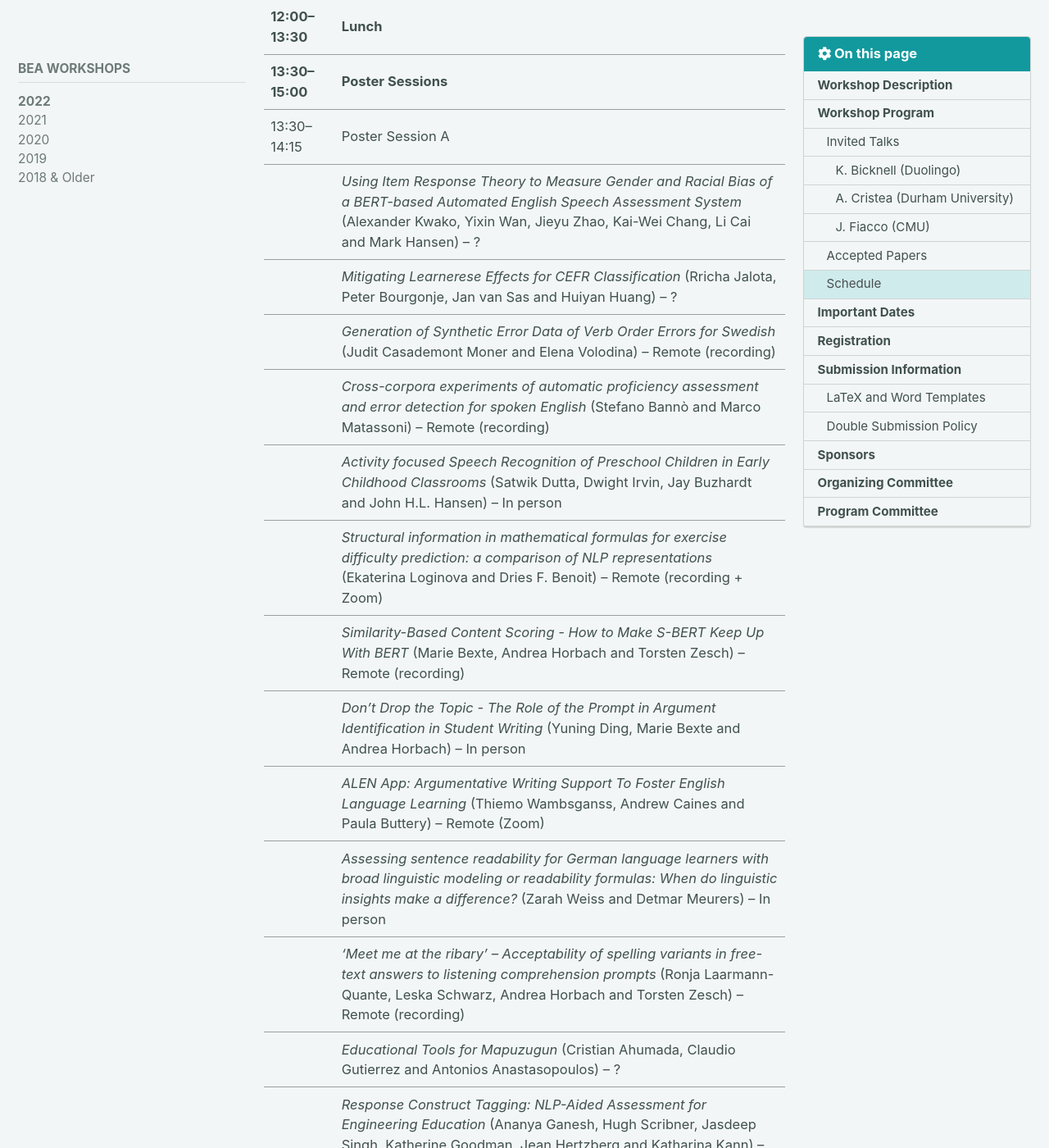
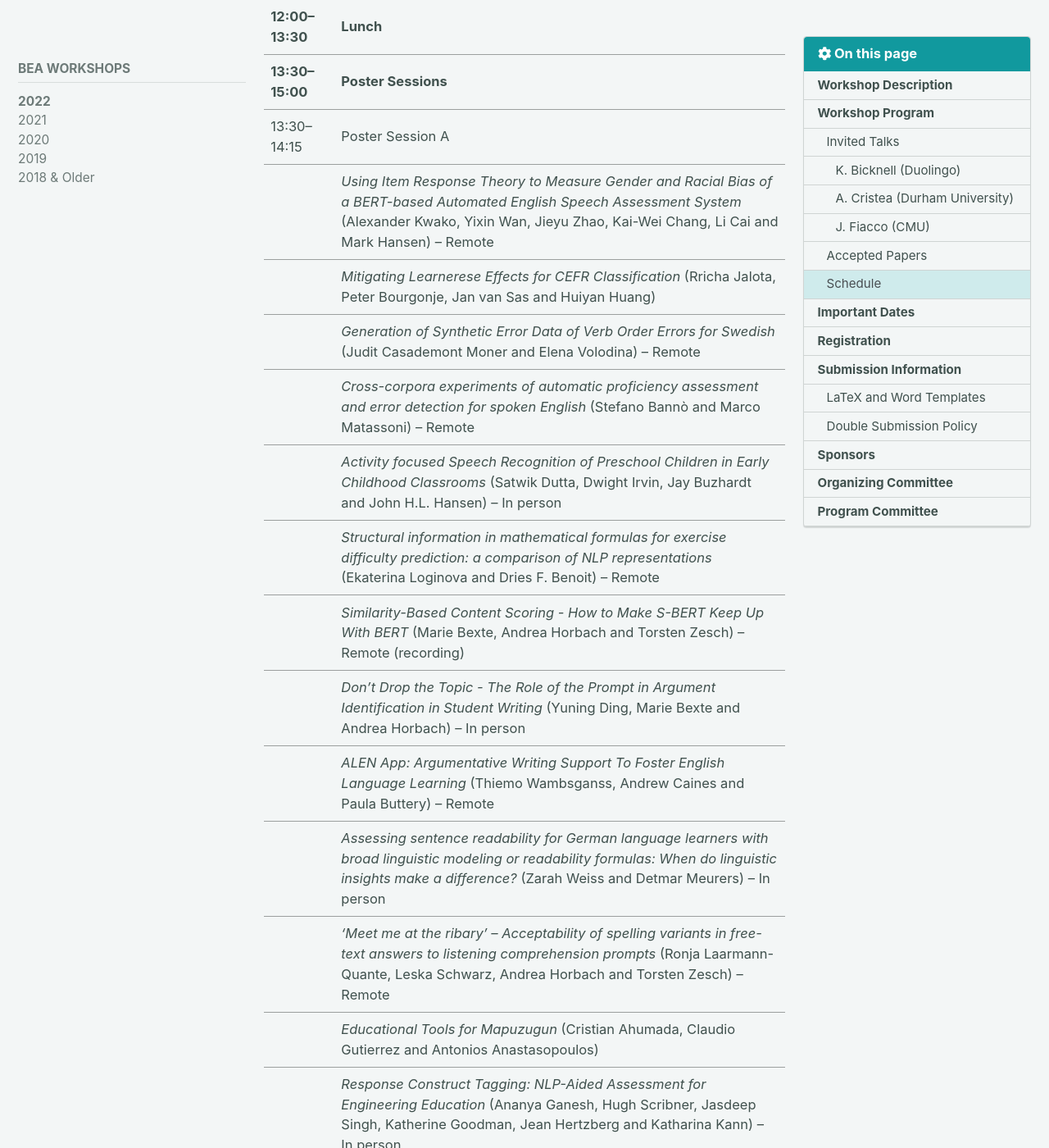
Before and after one commit to sigedu-org/website, a Jekyll site: the page built from _pages/bea/bea17.md, in a window 1280 px wide and 1400 px high, scrolled down 10316 px. Shown: the whole window at 82% size. Built offline with Jekyll 4.4.1, drawn with Linux system fonts in a browser that asks for light colours; cached includes are drawn as plain includes; nearby versions of some CDN libraries; some of the changed text lies outside the part shown.

Commit message:
Update bea17.md

```diff
--- a/_pages/bea/bea17.md
+++ b/_pages/bea/bea17.md
@@ -183,32 +183,32 @@ We received 66 submissions and accepted 31 papers (acceptance rate: 47%).
 | **12:00–13:30** | **Lunch** |
 | **13:30–15:00** | **Poster Sessions** |
 | 13:30–14:15 | Poster Session A |
-| |	*Using Item Response Theory to Measure Gender and Racial Bias of a BERT-based Automated English Speech Assessment System* (Alexander Kwako, Yixin Wan, Jieyu Zhao, Kai-Wei Chang, Li Cai and Mark Hansen) – ?
-| | *Mitigating Learnerese Effects for CEFR Classification* (Rricha Jalota, Peter Bourgonje, Jan van Sas and Huiyan Huang) – ? |
-| | *Generation of Synthetic Error Data of Verb Order Errors for Swedish* (Judit Casademont Moner and Elena Volodina) – Remote (recording) |
-| | *Cross-corpora experiments of automatic proficiency assessment and error detection for spoken English* (Stefano Bannò and Marco Matassoni) – Remote (recording) |
+| |	*Using Item Response Theory to Measure Gender and Racial Bias of a BERT-based Automated English Speech Assessment System* (Alexander Kwako, Yixin Wan, Jieyu Zhao, Kai-Wei Chang, Li Cai and Mark Hansen) – Remote |
+| | *Mitigating Learnerese Effects for CEFR Classification* (Rricha Jalota, Peter Bourgonje, Jan van Sas and Huiyan Huang) |
+| | *Generation of Synthetic Error Data of Verb Order Errors for Swedish* (Judit Casademont Moner and Elena Volodina) – Remote |
+| | *Cross-corpora experiments of automatic proficiency assessment and error detection for spoken English* (Stefano Bannò and Marco Matassoni) – Remote |
 | | *Activity focused Speech Recognition of Preschool Children in Early Childhood Classrooms* (Satwik Dutta, Dwight Irvin, Jay Buzhardt and John H.L. Hansen) – In person |
-| | *Structural information in mathematical formulas for exercise difficulty prediction: a comparison of NLP representations* (Ekaterina Loginova and Dries F. Benoit) – Remote (recording + Zoom) |
+| | *Structural information in mathematical formulas for exercise difficulty prediction: a comparison of NLP representations* (Ekaterina Loginova and Dries F. Benoit) – Remote |
 | | *Similarity-Based Content Scoring - How to Make S-BERT Keep Up With BERT* (Marie Bexte, Andrea Horbach and Torsten Zesch) – Remote (recording) |
 | | *Don’t Drop the Topic - The Role of the Prompt in Argument Identification in Student Writing* (Yuning Ding, Marie Bexte and Andrea Horbach) – In person |
-| | *ALEN App: Argumentative Writing Support To Foster English Language Learning* (Thiemo Wambsganss, Andrew Caines and Paula Buttery) – Remote (Zoom) |
+| | *ALEN App: Argumentative Writing Support To Foster English Language Learning* (Thiemo Wambsganss, Andrew Caines and Paula Buttery) – Remote |
 | | *Assessing sentence readability for German language learners with broad linguistic modeling or readability formulas: When do linguistic insights make a difference?* (Zarah Weiss and Detmar Meurers) – In person |
-| | *‘Meet me at the ribary’ – Acceptability of spelling variants in free-text answers to listening comprehension prompts* (Ronja Laarmann-Quante, Leska Schwarz, Andrea Horbach and Torsten Zesch) – Remote (recording) |
-| | *Educational Tools for Mapuzugun* (Cristian Ahumada, Claudio Gutierrez and Antonios Anastasopoulos) – ? |
+| | *‘Meet me at the ribary’ – Acceptability of spelling variants in free-text answers to listening comprehension prompts* (Ronja Laarmann-Quante, Leska Schwarz, Andrea Horbach and Torsten Zesch) – Remote |
+| | *Educational Tools for Mapuzugun* (Cristian Ahumada, Claudio Gutierrez and Antonios Anastasopoulos) |
 | | *Response Construct Tagging: NLP-Aided Assessment for Engineering Education* (Ananya Ganesh, Hugh Scribner, Jasdeep Singh, Katherine Goodman, Jean Hertzberg and Katharina Kann) – In person |
 | | *Incremental Disfluency Detection for Spoken Learner English* (Lucy Skidmore and Roger Moore) – In person |
 | 14:15–15:00 | Poster Session B |
 | | *Automatic scoring of short answers using justification cues estimated by BERT* (Shunya Takano and Osamu Ichikawa) – Remote (recording) |
-| | *A Baseline Readability Model for Cebuano* (Joseph Marvin Imperial, Lloyd Lois Antonie Reyes, Michael Antonio Ibanez, Ranz Sapinit and Mohammed Hussien) – Remote (recording + Zoom) |
+| | *A Baseline Readability Model for Cebuano* (Joseph Marvin Imperial, Lloyd Lois Antonie Reyes, Michael Antonio Ibanez, Ranz Sapinit and Mohammed Hussien) – Remote |
 | | *A Dependency Treebank of Spoken Second Language English* (Kristopher Kyle, Masaki Eguchi, Aaron Miller and Theodore Sither) – In person |
-| | *Starting from "Zero'': An Incremental Zero-shot Learning Approach for Assessing Peer Feedback Comments* (Qinjin Jia, Yupeng Cao and Edward F. Gehringer) – Remote (recording) |
+| | *Starting from "Zero'': An Incremental Zero-shot Learning Approach for Assessing Peer Feedback Comments* (Qinjin Jia, Yupeng Cao and Edward F. Gehringer) – Remote |
 | | *Automatic True/False Question Generation for Educational Purpose* (Bowei Zou, Pengfei Li, Liangming Pan and Ai Ti Aw) – Remote (recording) |
-| | *Fine-tuning Transformers with Additional Context to Classify Discursive Moves in Mathematics Classrooms* (Abhijit Suresh, Jennifer Jacobs, Margaret Perkoff, James H. Martin and Tamara Sumner) – ? |
+| | *Fine-tuning Transformers with Additional Context to Classify Discursive Moves in Mathematics Classrooms* (Abhijit Suresh, Jennifer Jacobs, Margaret Perkoff, James H. Martin and Tamara Sumner) |
 | | *Parametrizable exercise generation from authentic texts: Effectively targeting the language means on the curriculum* (Tanja Heck and Detmar Meurers) – In person |
 | | *Selecting Context Clozes for Lightweight Reading Compliance* (Greg Keim and Michael Littman) – In person |
 | | *An Evaluation of Binary Comparative Lexical Complexity Models* (Kai North, Marcos Zampieri and Matthew Shardlow) – Remote (recording + Zoom) |
-| | *Toward Automatic Discourse Parsing of Student Writing Motivated by Neural Interpretation* (James Fiacco, Shiyan Jiang, David Adamson and Carolyn Rosé) – ? |
-| | *Computationally Identifying Funneling and Focusing Questions in Classroom Discourse* (Sterling Alic, Dorottya Demszky, Zid Mancenido, Jing Liu, Heather Hill and Dan Jurafsky) – ? |
+| | *Toward Automatic Discourse Parsing of Student Writing Motivated by Neural Interpretation* (James Fiacco, Shiyan Jiang, David Adamson and Carolyn Rosé) |
+| | *Computationally Identifying Funneling and Focusing Questions in Classroom Discourse* (Sterling Alic, Dorottya Demszky, Zid Mancenido, Jing Liu, Heather Hill and Dan Jurafsky) |
 | | *Towards an open-domain chatbot for language practice* (Gladys Tyen, Mark Brenchley, Andrew Caines and Paula Buttery) – In person |
 | | *Towards Automatic Short Answer Assessment for Finnish as a Paraphrase Retrieval Task* (Li-Hsin Chang, Jenna Kanerva and Filip Ginter) – In person |
 | **15:00–15:30** | **Mid-Afternoon Snacks** |
```
